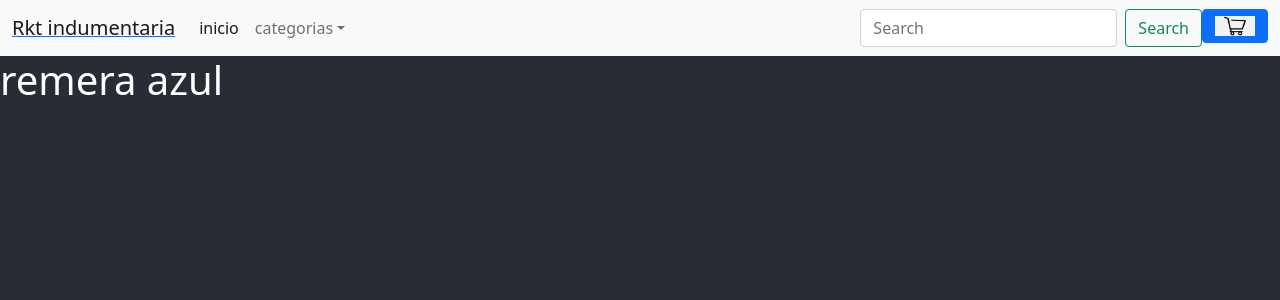
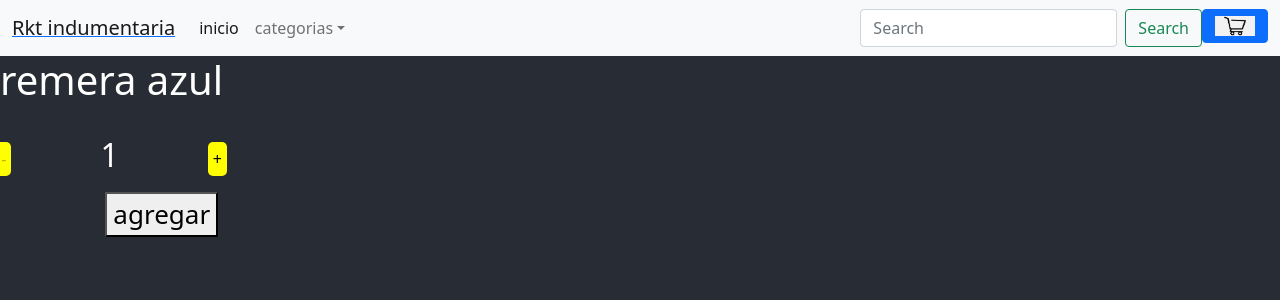
Before and after one commit to JuanCruzWalter/e-commerce-react, a React (Create React App) app: page /0 in a window 1280 px wide. Shown: the top 300 px of the page. Built offline with nearby package versions, Linux system fonts and the light colour scheme.

Commit message:
sincronizar counter

```diff
--- a/src/App.jsx
+++ b/src/App.jsx
@@ -6,6 +6,7 @@ import { BrowserRouter, Routes, Route, NavLink } from "react-router-dom";
 import ItemCount from './components/ItemCount/ItemCount';
 import ItemList from './components/ItemList/ItemList';
 import ItemDetailContainer from './components/ItemDetailContainer/ItemDetailContainer';
+import Cart from './components/Cart/Cart';
 
 
 function App() {
@@ -30,6 +31,11 @@ function App() {
                           element={<ItemDetailContainer />
                           }
                         />
+                        <Route
+                        path='/cart'
+                        element={ <Cart/>
+                          }
+                        />
                     </Routes>
                 </main>
 
--- /dev/null
+++ b/src/components/Cart/Cart.jsx
@@ -0,0 +1,9 @@
+import React from 'react'
+
+function Cart() {
+  return (
+    <div> soy un carrito</div>
+  )
+}
+
+export default Cart
--- a/src/components/ItemCount/ItemCount.js
+++ b/src/components/ItemCount/ItemCount.js
@@ -1,9 +1,13 @@
 import React from 'react'
 import {useState} from 'react'
+import { Link } from 'react-router-dom'
 import "./ItemCount.css"
 
+
+let activado=false
 function ItemCount() {
     const [numero, numeroEstado] = useState(1)
+    const [activador,setActivador] = useState()
 
     function sumar (){
         if(numero<=9){
@@ -17,17 +21,43 @@ function ItemCount() {
         }
     }
     function onAdd(){
-        alert(`elegiste ${numero}`)
+        activado=true
+        setActivador(activado)
     }
+
   return (
     <section>
         <div id="contenedor">
             <button onClick={restar} id="btnResta" disabled={numero == 1 ? true : null}>-</button>
             <h2>{numero}</h2>
-            <button onClick={sumar} id="btnSuma"  disabled={numero == 10 ? true : null}>+</button>
+            <button onClick={sumar} id="btnSuma" disabled={numero == 10 ? true : null}>+</button>
         </div>
+        <div style={{"marginLeft":"45%"}}>
         <div>
-            <button onClick={onAdd} id="btnAgregar">agregar</button>
+
+                {activador ? (
+                    <div style={{"display":"flex"}}>
+                            <div>
+                                <Link to={`/`}>
+                                <button onClick={onAdd} >Seguir comprando</button>
+
+                                </Link>
+
+                            </div>
+                            <div>
+                                <Link to={`/cart`}>
+                                    <button onClick={onAdd} >ir al cart</button>
+                                </Link>
+                            </div>
+
+                    </div>
+                ):(
+                    <button onClick={onAdd} >agregar</button>
+
+                )}
+
+            </div>
+
         </div>
     </section>
   )
--- a/src/components/ItemDetail/ItemDetail.jsx
+++ b/src/components/ItemDetail/ItemDetail.jsx
@@ -1,7 +1,13 @@
+import ItemCount from "../ItemCount/ItemCount"
+
 
 function ItemDetail({nombre}) {
   return (
-    <h1>{nombre}</h1>
+    <><h1>{nombre}</h1><div>
+
+      <ItemCount />
+
+    </div></>
 
   )
 }
```
